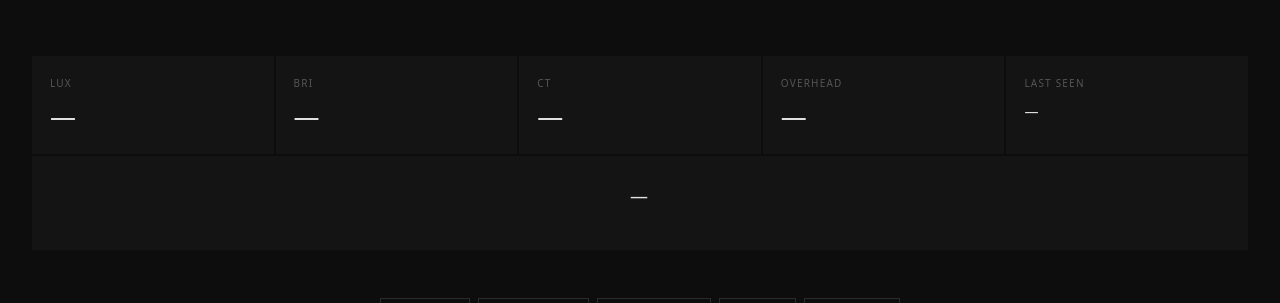
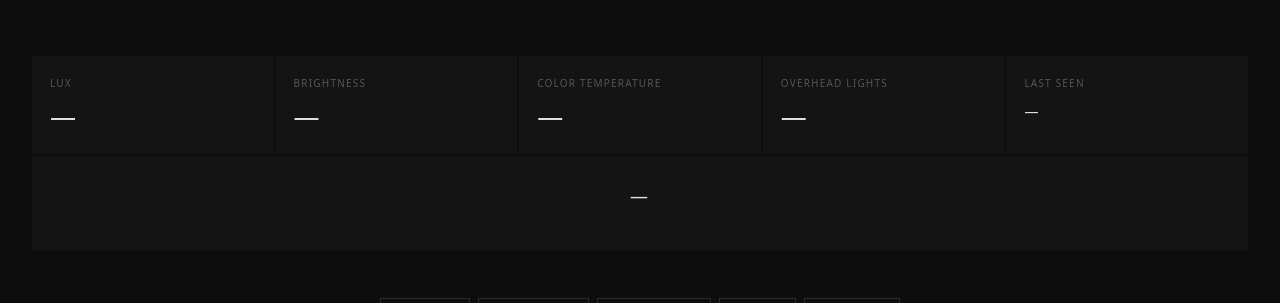
Before and after one commit to McTriscuitt/Mira, a Flask app: page / in a window 1280 px wide. Shown: the top 303 px of the page. Run offline with Flask 3, Linux system fonts and the light colour scheme; the visitor is signed in with stand-in values (Sample User, id 1); data that the repository does not hold is empty; parts of the project's set-up code (start-up, migrations or seed data) failed here and were passed over.

Commit message:
Expand abbreviated stat labels on dashboard

```diff
--- a/dashboard/templates/index.html
+++ b/dashboard/templates/index.html
@@ -274,15 +274,15 @@
         <div class="stat-value" id="val-lux">—</div>
       </div>
       <div class="stat">
-        <div class="stat-label">Bri</div>
+        <div class="stat-label">Brightness</div>
         <div class="stat-value" id="val-bri">—</div>
       </div>
       <div class="stat">
-        <div class="stat-label">CT</div>
+        <div class="stat-label">Color Temperature</div>
         <div class="stat-value" id="val-ct">—</div>
       </div>
       <div class="stat">
-        <div class="stat-label">Overhead</div>
+        <div class="stat-label">Overhead Lights</div>
         <div class="stat-value" id="val-overhead">—</div>
       </div>
       <div class="stat">
```
